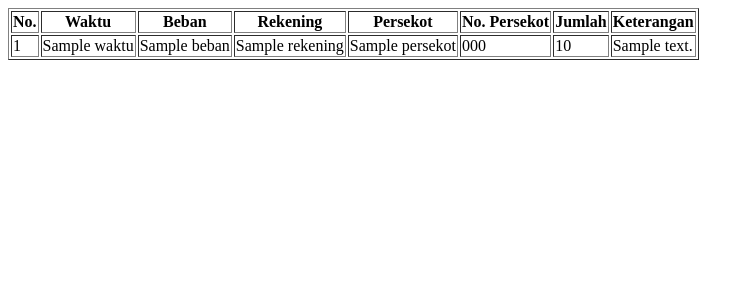
After one commit to TheQuadruplity/bsipkl, a CodeIgniter 4 app: the page made by app/Views/prints/beban_excel.php in a window 1280 px wide. The commit adds this page. Shown: the top 300 px of the page, without its empty margins (0-754 px from the left). Run offline with PHP 8.4 and a stand-in for CodeIgniter, Linux system fonts and the light colour scheme; the template is opened without the code that fills it: most values are stand-ins (such as "Sample title", 1, 10 or a date in 2020); some libraries are stand-ins or nearby versions.

Commit message:
export ke excel: Riwayat penyelesaian

```diff
--- /dev/null
+++ b/app/Views/prints/beban_excel.php
@@ -0,0 +1,29 @@
+<!DOCTYPE html>
+<html lang="en">
+<body>
+<table border="1">
+    <tr>
+        <th>No.</th>
+        <th>Waktu</th>
+        <th>Beban</th>
+        <th>Rekening</th>
+        <th>Persekot</th>
+        <th>No. Persekot</th>
+        <th>Jumlah</th>
+        <th>Keterangan</th>
+    </tr>
+    <?php foreach($data as $i => $d): ?>
+        <tr>
+            <td><?=$i+1?></td>
+            <td><?=$d['waktu']?></td>
+            <td><?=esc($d['beban'])?></td>
+            <td><?=$d['rekening']?></td>
+            <td><?=esc($d['persekot'])?></td>
+            <td><?=$d['nomorpersekot']?></td>
+            <td><?=$d['jumlah']?></td>
+            <td><?=esc($d['keterangan'])?></td>
+        </tr>
+    <?php endforeach ?>
+</table>
+</body>
+</html>
```
Also changed, not shown: app/Controllers/PosBeban.php (+14 -7 lines), app/Models/PenyelesaianModel.php (+12 -0 lines), app/Views/pages/pos_beban.php (+4 -3 lines).
